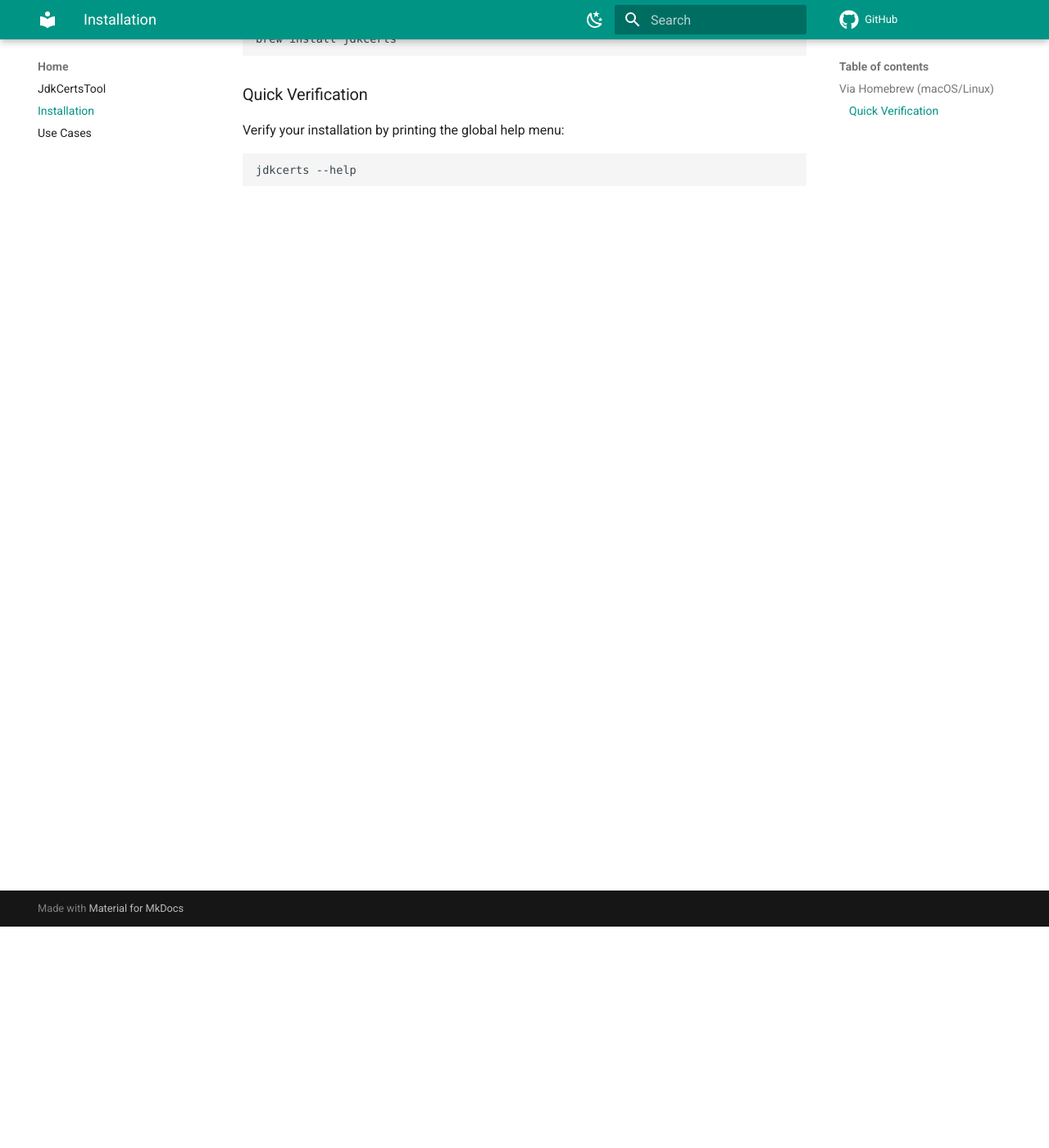
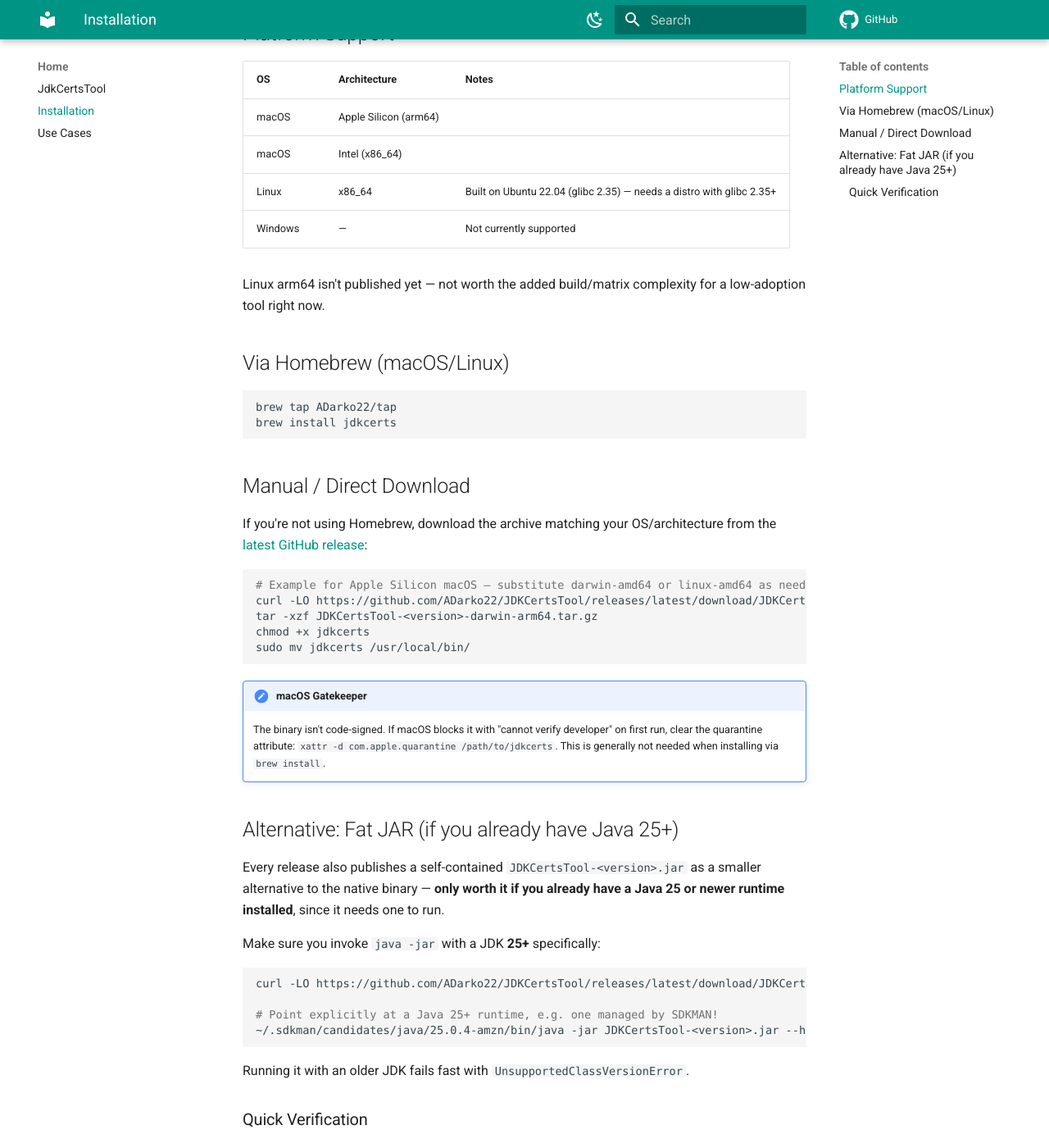
Before and after one commit to ADarko22/JDKCertsTool, an MkDocs documentation site: the page built from docs/website/home/installation.md, in a window 1280 px wide and 1400 px high, scrolled down 270 px. Shown: the whole window at 82% size. Built offline with MkDocs 1.6.1 and Material for MkDocs 9.7.7, drawn with Linux system fonts in a browser that asks for light colours; some web fonts are replaced; comment, search, counter and statistics services are not loaded; some of the changed text lies outside the part shown.

Commit message:
feat!: migrate distribution to GraalVM native-image on Java 25 (#132)
* feat!: migrate distribution to GraalVM native-image on Java 25

Replace the JDK-dependent Homebrew install (openjdk@21, ~200MB, via a
jar + bin.write_jar_script wrapper) with self-contained GraalVM
native-image binaries, so running jdkcerts no longer requires any JDK
of its own.

- Bump jvmToolchain to 25 (Kotlin 2.3.0+, the first version to target
  JVM 25 bytecode) and add the GraalVM Native Build Tools plugin.
- Pin the GraalVM Reachability Metadata Repository so Mordant's
  JNA-based terminal detection (pulled in transitively via Clikt)
  works under native-image without hand-written reflect-config.
- release.yml now builds native binaries for macOS arm64/Intel and
  Linux amd64, publishes them as JDKCertsTool-<version>-<os>-<arch>.tar.gz,
  and replaces the old repository_dispatch + mislav/bump-homebrew-formula-action
  flow with Justintime50/homebrew-releaser pushing the formula directly.
- Also publish a fat jar as a manual-install alternative for users who
  already have a Java 25+ runtime, since this tool's own users
  typically have several JDKs installed already.
- Update install/dev docs (README, DEVELOPMENT.md, mkdocs site) for
  the new distribution and native-image build workflow.

BREAKING CHANGE: the jar-based Homebrew install path (openjdk@21
dependency, bin.write_jar_script) is retired. brew install/upgrade
now installs a native binary with no JDK dependency.

Co-Authored-By: Claude Sonnet 5 <noreply@anthropic.com>
Claude-Session: https://claude.ai/code/session_01LDgCiVBFYuAQZAvMG9BbTN

* Setup CLAUDE context with skills from mattpocock/sills

---------

Co-authored-by: Claude Sonnet 5 <noreply@anthropic.com>

````diff
--- a/docs/website/home/installation.md
+++ b/docs/website/home/installation.md
@@ -1,12 +1,60 @@
 # 📦 Installation
+
+`jdkcerts` ships as a
+self-contained [GraalVM native image](https://www.graalvm.org/latest/reference-manual/native-image/) —
+**no JDK or JRE is required to run it**.
+
+## Platform Support
+
+| OS      | Architecture          | Notes                                                                 |
+|---------|-----------------------|--------------------------------------------------------------------------|
+| macOS   | Apple Silicon (arm64) |                                                                            |
+| macOS   | Intel (x86_64)        |                                                                            |
+| Linux   | x86_64                | Built on Ubuntu 22.04 (glibc 2.35) — needs a distro with glibc 2.35+ |
+| Windows | —                     | Not currently supported                                              |
+
+Linux arm64 isn't published yet — not worth the added build/matrix complexity for a low-adoption tool right now.
 
 ## Via Homebrew (macOS/Linux)
 
 ```bash
 brew tap ADarko22/tap
 brew install jdkcerts
+```
 
+## Manual / Direct Download
+
+If you're not using Homebrew, download the archive matching your OS/architecture from the
+[latest GitHub release](https://github.com/ADarko22/JDKCertsTool/releases/latest):
+
+```bash
+# Example for Apple Silicon macOS — substitute darwin-amd64 or linux-amd64 as needed
+curl -LO https://github.com/ADarko22/JDKCertsTool/releases/latest/download/JDKCertsTool-<version>-darwin-arm64.tar.gz
+tar -xzf JDKCertsTool-<version>-darwin-arm64.tar.gz
+chmod +x jdkcerts
+sudo mv jdkcerts /usr/local/bin/
 ```
+
+!!! note "macOS Gatekeeper"
+    The binary isn't code-signed. If macOS blocks it with "cannot verify developer" on first run, clear the
+    quarantine attribute: `xattr -d com.apple.quarantine /path/to/jdkcerts`. This is generally not needed when
+    installing via `brew install`.
+
+## Alternative: Fat JAR (if you already have Java 25+)
+
+Every release also publishes a self-contained `JDKCertsTool-<version>.jar` as a smaller alternative to the native binary
+— **only worth it if you already have a Java 25 or newer runtime installed**, since it needs one to run.
+
+Make sure you invoke `java -jar` with a JDK **25+** specifically:
+
+```bash
+curl -LO https://github.com/ADarko22/JDKCertsTool/releases/latest/download/JDKCertsTool-<version>.jar
+
+# Point explicitly at a Java 25+ runtime, e.g. one managed by SDKMAN!
+~/.sdkman/candidates/java/25.0.4-amzn/bin/java -jar JDKCertsTool-<version>.jar --help
+```
+
+Running it with an older JDK fails fast with `UnsupportedClassVersionError`.
 
 ### Quick Verification
 
````
Also changed, not shown: CLAUDE.md (added, +13 -0 lines), DEVELOPMENT.md (+47 -3 lines), README.md (+1 -0 lines), docs/agents/domain.md (added, +51 -0 lines), docs/agents/issue-tracker.md (added, +45 -0 lines), docs/agents/triage-labels.md (added, +15 -0 lines), docs/website/development/getting-started.md (+21 -2 lines), .github/workflows/README.md, 10 other files.
